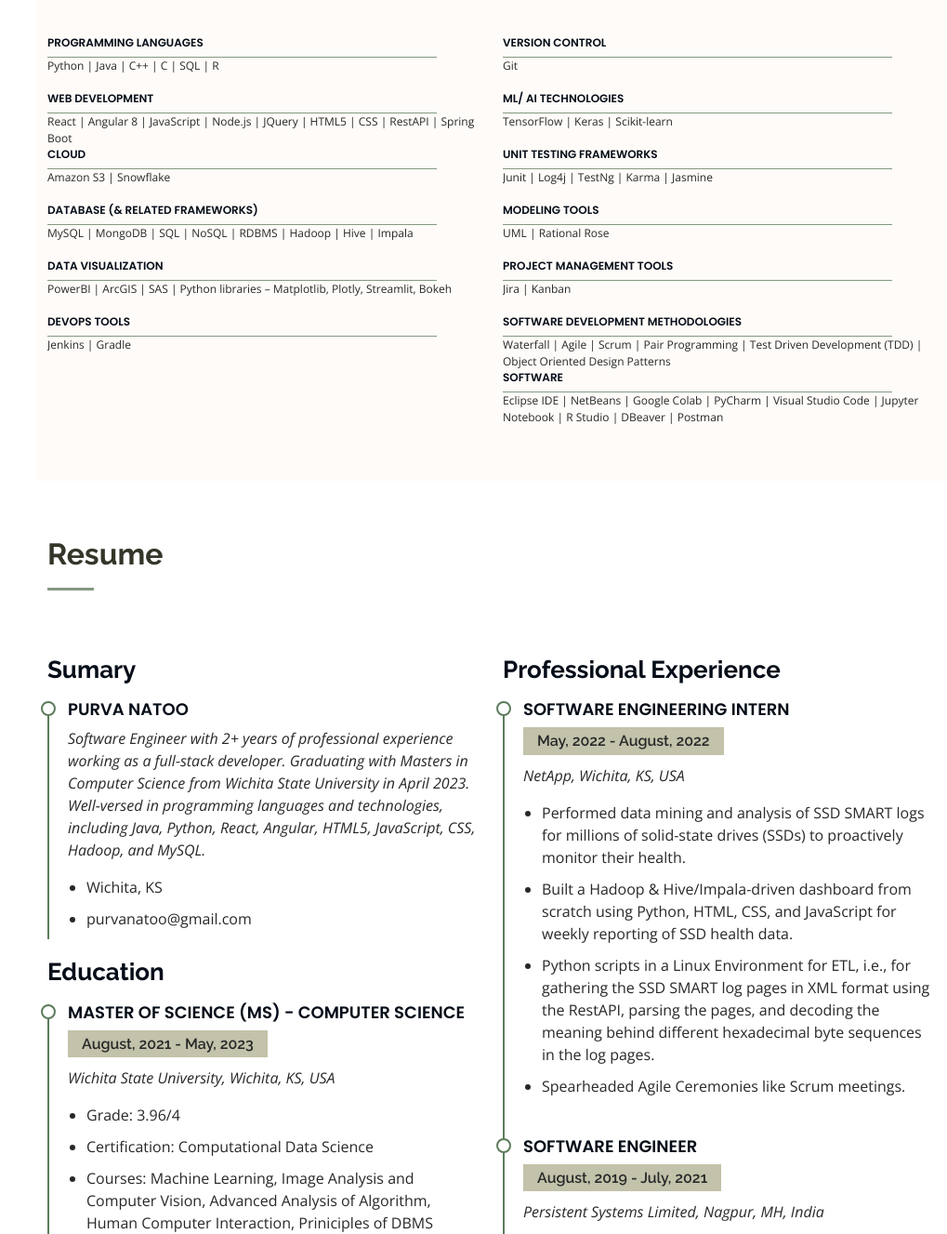
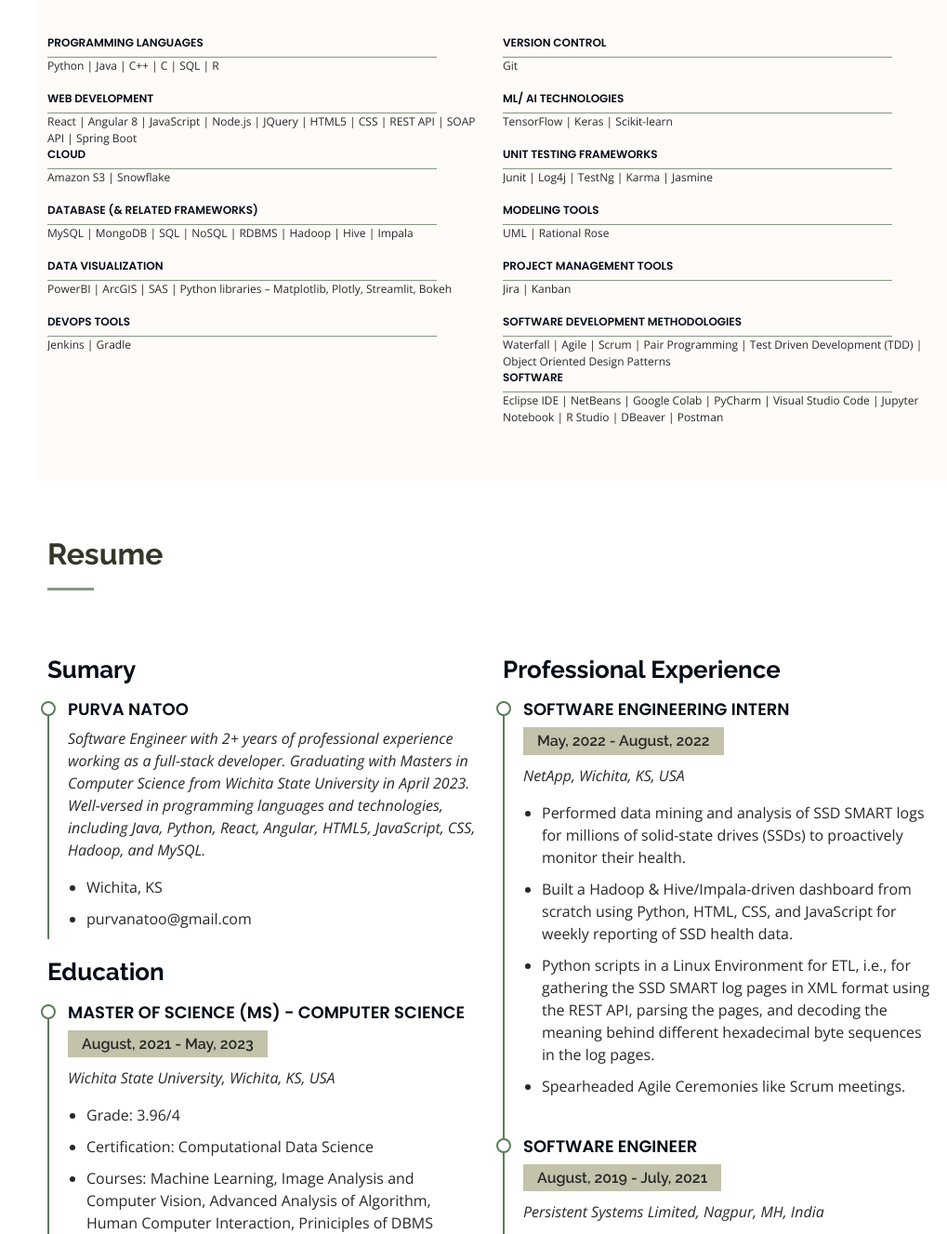
Before and after one commit to PurvaNatoo/purvanatoo.github.io, a plain HTML site: page index.html in a window 1280 px wide. Shown: the part 1600-2927 px from the top of the page at 93% size, without its empty margins (261-1280 px from the left). Drawn offline with nearby package versions, Linux system fonts and the light colour scheme.

Commit message:
Update index.html

```diff
--- a/index.html
+++ b/index.html
@@ -200,7 +200,7 @@
               <div class="progress-bar-wrap">
                 <div class="progress-bar" role="progressbar" aria-valuenow="90" aria-valuemin="0" aria-valuemax="100"></div>
               </div>
-              <p>React | Angular 8 | JavaScript | Node.js | JQuery | HTML5 | CSS | RestAPI | Spring Boot</p>
+              <p>React | Angular 8 | JavaScript | Node.js | JQuery | HTML5 | CSS | REST API | SOAP API | Spring Boot</p>
             </div>
 
             <div class="progress">
@@ -354,7 +354,7 @@
               <ul>
                 <li>Performed data mining and analysis of SSD SMART logs for millions of solid-state drives (SSDs) to proactively monitor their health.</li>
                 <li>Built a Hadoop & Hive/Impala-driven dashboard from scratch using Python, HTML, CSS, and JavaScript for weekly reporting of SSD health data.</li>
-                <li>Python scripts in a Linux Environment for ETL, i.e., for gathering the SSD SMART log pages in XML format using the RestAPI, parsing the pages, and decoding the meaning behind different hexadecimal byte sequences in the log pages.</li>
+                <li>Python scripts in a Linux Environment for ETL, i.e., for gathering the SSD SMART log pages in XML format using the REST API, parsing the pages, and decoding the meaning behind different hexadecimal byte sequences in the log pages.</li>
                 <li>Spearheaded Agile Ceremonies like Scrum meetings.</li>
               </ul>
             </div>
```
